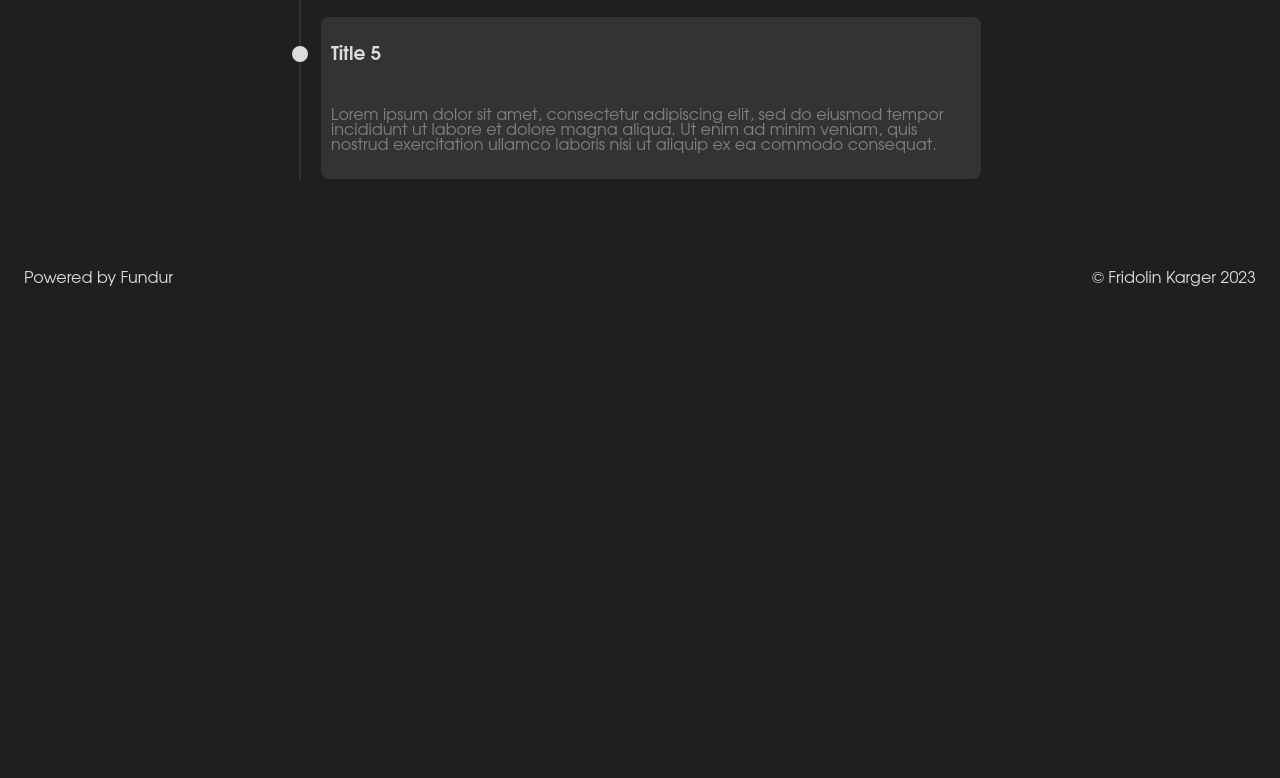
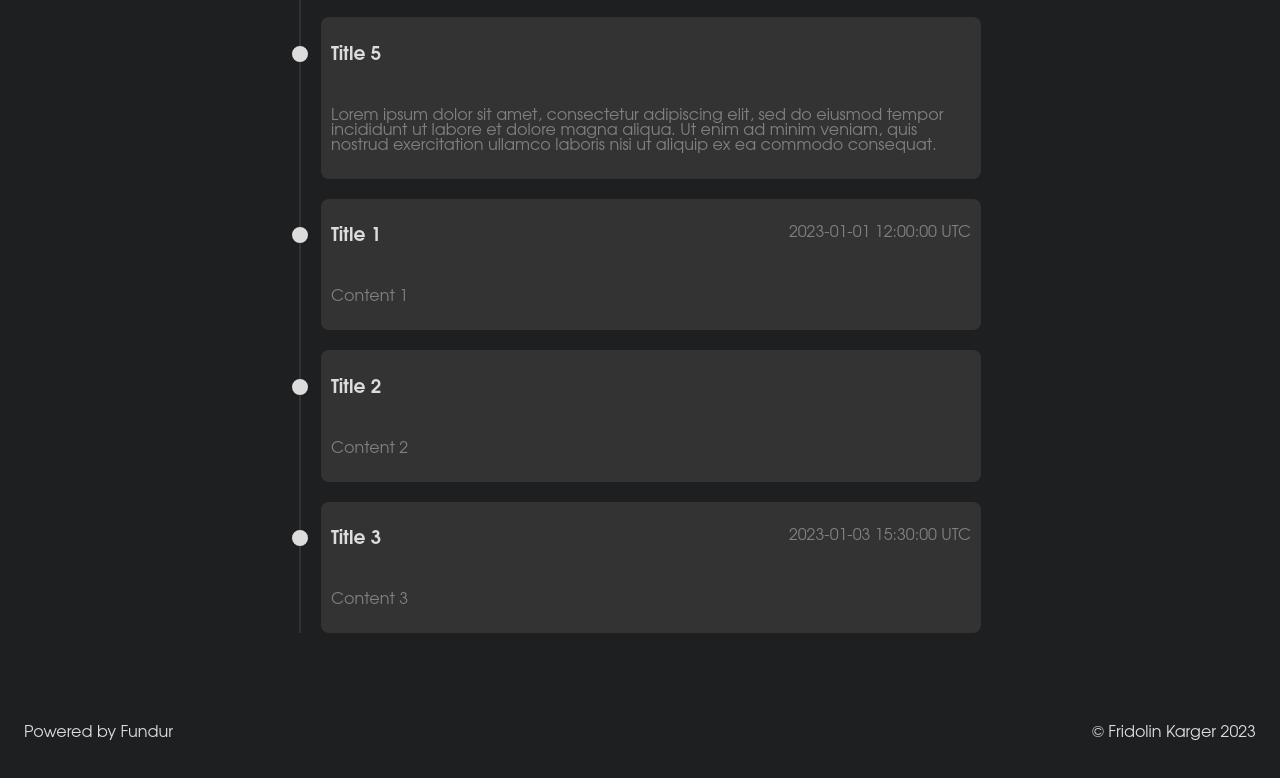
Before and after one commit to LordBurtz/leSite, a plain HTML site: page index.html in a window 1280 px wide. Shown: the part 1438-2216 px from the top of the page. Before the commit the page ends 1764 px from the top, so only its background shows below. Drawn offline with Linux system fonts and the light colour scheme.

Commit message:
site generation + chevron

```diff
--- a/index.html
+++ b/index.html
@@ -253,6 +253,7 @@
                         <p>Lorem ipsum dolor sit amet, consectetur adipiscing elit, sed do eiusmod tempor incididunt ut labore et dolore magna aliqua. Ut enim ad minim veniam, quis nostrud exercitation ullamco laboris nisi ut aliquip ex ea commodo consequat. </p>
                         </div>
                     </div>
+                    <div class="card"><div class="info"><div class="card-title"><h3 class="title">Title 1</h3><p class="timestamp">2023-01-01 12:00:00 UTC</p></div><p class="content">Content 1</p></div></div><div class="card"><div class="info"><div class="card-title"><h3 class="title">Title 2</h3><p class="timestamp"></p></div><p class="content">Content 2</p></div></div><div class="card"><div class="info"><div class="card-title"><h3 class="title">Title 3</h3><p class="timestamp">2023-01-03 15:30:00 UTC</p></div><p class="content">Content 3</p></div></div>
                     </div>
                 </div>
             </vstack>
```
Also changed, not shown: chevron.svg (added), 7 other files.
